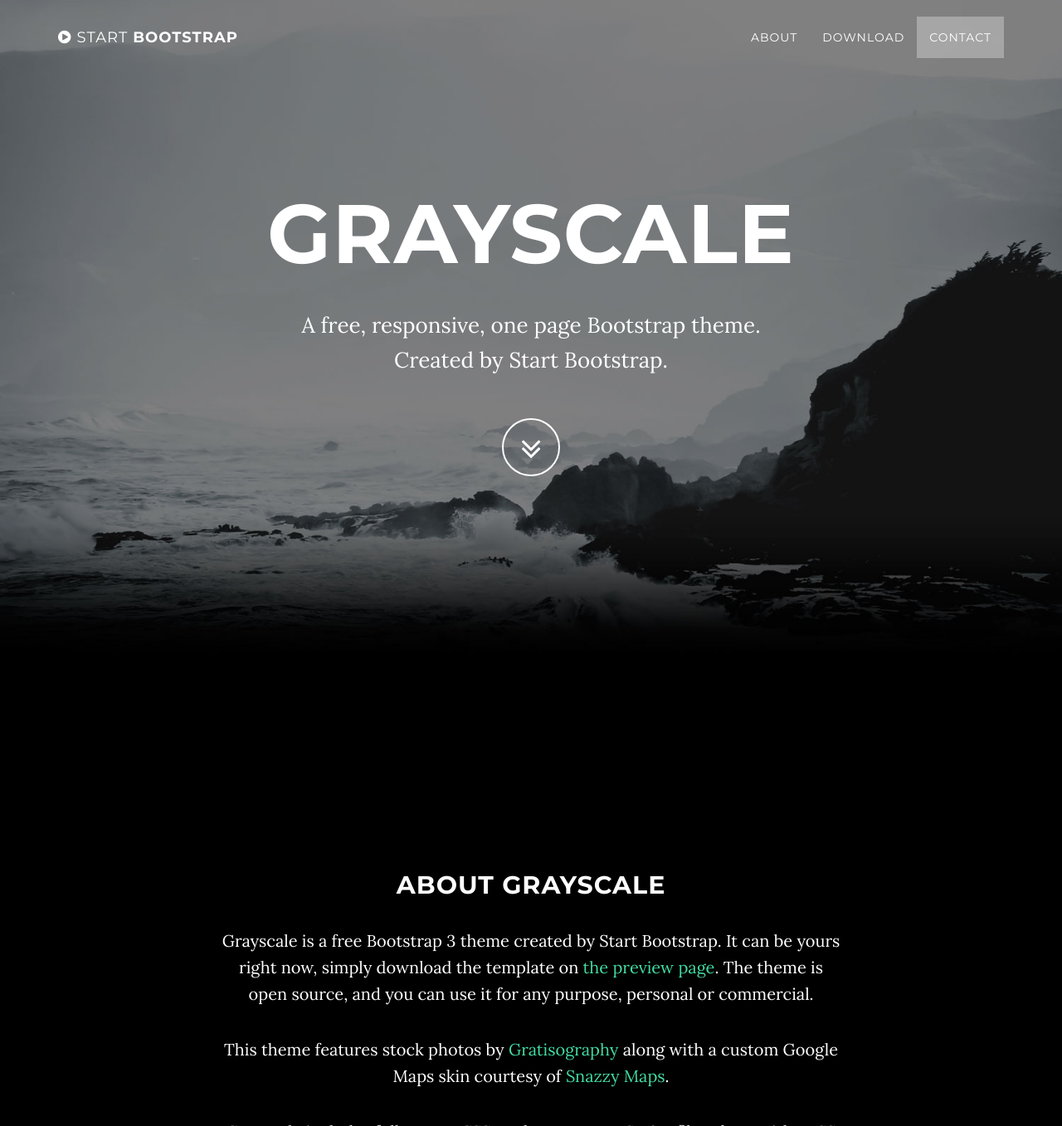
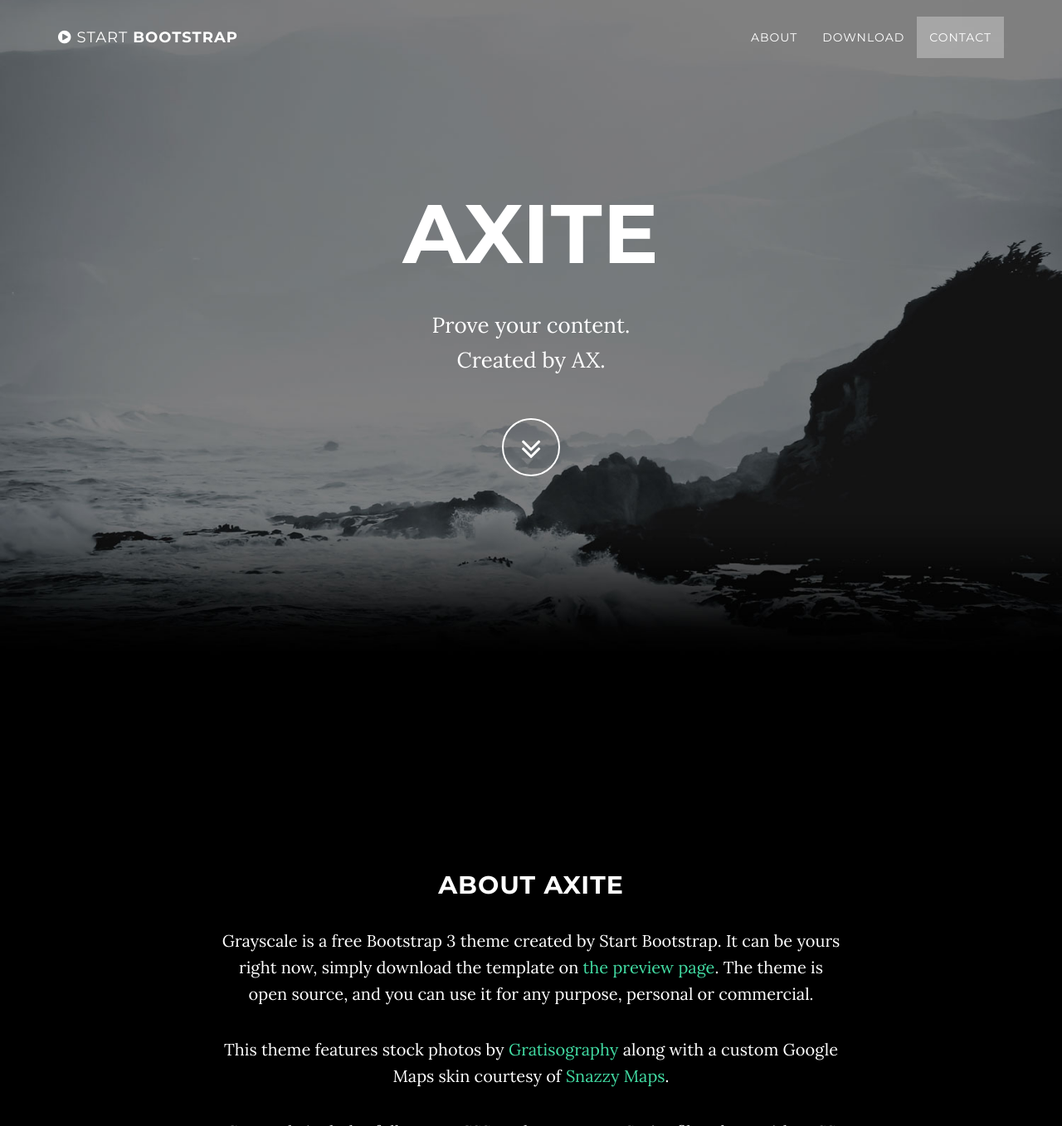
Before and after one commit to axite/axite.github.io, a website: page index.html in a window 1280 px wide. Shown: the top 1357 px of the page at 83% size. Drawn offline with nearby package versions, Linux system fonts and the light colour scheme; some packages are replaced by stand-ins of ours.

Commit message:
changed stuff

```diff
--- a/index.html
+++ b/index.html
@@ -9,7 +9,7 @@
     <meta name="description" content="">
     <meta name="author" content="">
 
-    <title>Grayscale - Start Bootstrap Theme</title>
+    <title>axite - content evidence</title>
 
     <!-- Bootstrap Core CSS -->
     <link href="vendor/bootstrap/css/bootstrap.min.css" rel="stylesheet">
@@ -74,9 +74,9 @@
             <div class="container">
                 <div class="row">
                     <div class="col-md-8 col-md-offset-2">
-                        <h1 class="brand-heading">Grayscale</h1>
-                        <p class="intro-text">A free, responsive, one page Bootstrap theme.
-                            <br>Created by Start Bootstrap.</p>
+                        <h1 class="brand-heading">axite</h1>
+                        <p class="intro-text">Prove your content.
+                            <br>Created by AX.</p>
                         <a href="#about" class="btn btn-circle page-scroll">
                             <i class="fa fa-angle-double-down animated"></i>
                         </a>
@@ -90,7 +90,7 @@
     <section id="about" class="container content-section text-center">
         <div class="row">
             <div class="col-lg-8 col-lg-offset-2">
-                <h2>About Grayscale</h2>
+                <h2>About axite</h2>
                 <p>Grayscale is a free Bootstrap 3 theme created by Start Bootstrap. It can be yours right now, simply download the template on <a href="http://startbootstrap.com/template-overviews/grayscale/">the preview page</a>. The theme is open source, and you can use it for any purpose, personal or commercial.</p>
                 <p>This theme features stock photos by <a href="http://gratisography.com/">Gratisography</a> along with a custom Google Maps skin courtesy of <a href="http://snazzymaps.com/">Snazzy Maps</a>.</p>
                 <p>Grayscale includes full HTML, CSS, and custom JavaScript files along with LESS files for easy customization.</p>
```
